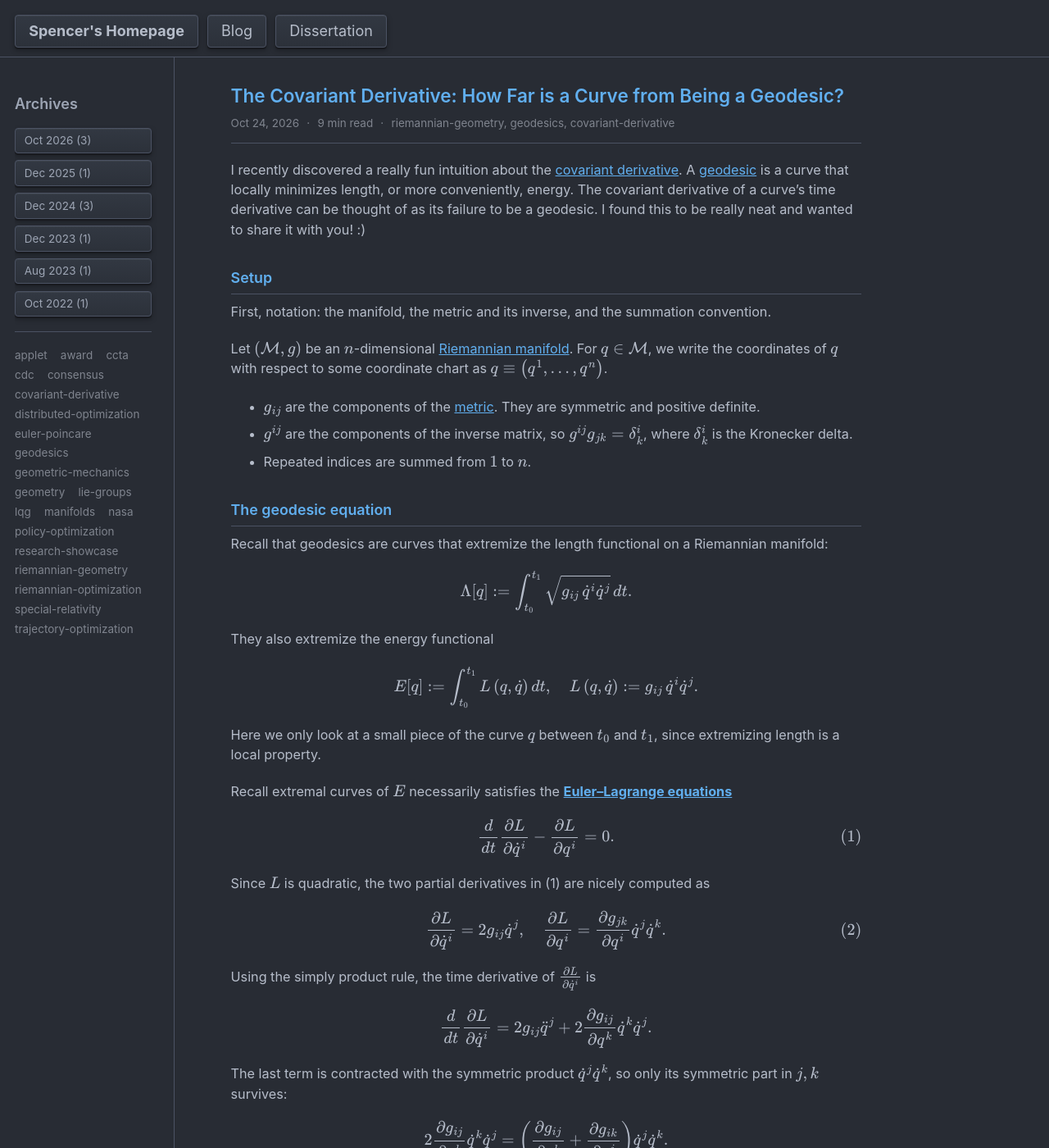
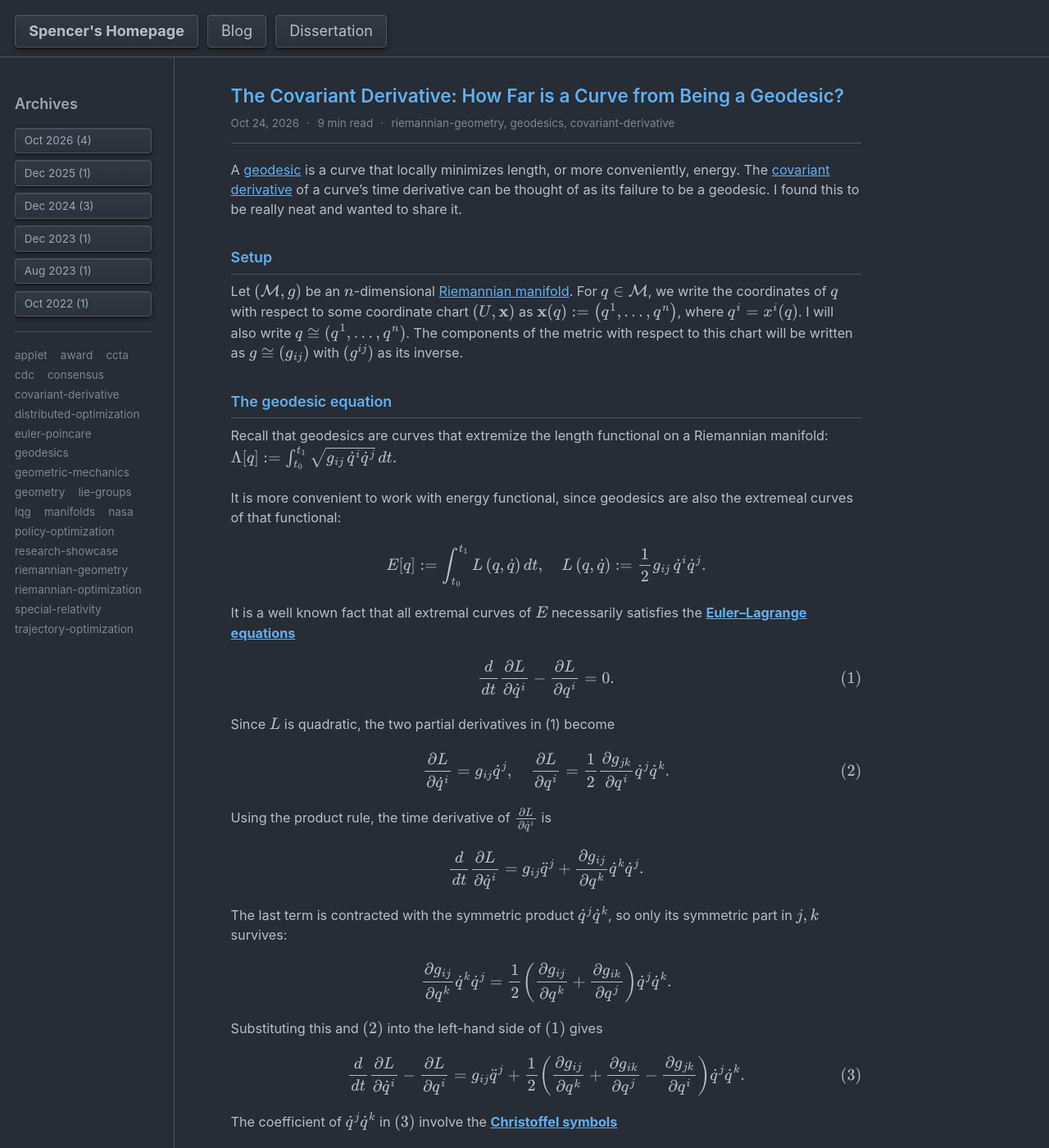
Before and after one commit to spencerkraisler/spencerkraisler.github.io, a Jekyll site: the page built from _entries/covariant-derivative.md, in a window 1280 px wide and 1400 px high. Shown: the whole window at 82% size. Built offline with Jekyll 4.4.1, drawn with Linux system fonts in a browser that asks for light colours; some of the changed text lies outside the part shown.

Commit message:
update '

```diff
--- a/_entries/covariant-derivative.md
+++ b/_entries/covariant-derivative.md
@@ -3,78 +3,68 @@ title: "The Covariant Derivative: How Far is a Curve from Being a Geodesic?"
 date: 2026-10-24
 tags: [riemannian-geometry, geodesics, covariant-derivative]
 ---
-
-I recently discovered a really fun intuition about the [covariant derivative](https://en.wikipedia.org/wiki/Covariant_derivative). A [geodesic](https://en.wikipedia.org/wiki/Geodesic) is a curve that locally minimizes length, or more conveniently, energy. The covariant derivative of a curve's time derivative can be thought of as its failure to be a geodesic. I found this to be really neat and wanted to share it with you! :)
+A [geodesic](https://en.wikipedia.org/wiki/Geodesic) is a curve that locally minimizes length, or more conveniently, energy. The [covariant derivative](https://en.wikipedia.org/wiki/Covariant_derivative) of a curve's time derivative can be thought of as its failure to be a geodesic. I found this to be really neat and wanted to share it.
 
 ## Setup
 
-First, notation: the manifold, the metric and its inverse, and the summation convention.
-
-Let $\left(\calM,g\right)$ be an $n$-dimensional [Riemannian manifold](https://en.wikipedia.org/wiki/Riemannian_manifold). For $q \in \calM$, we write the coordinates of $q$ with respect to some coordinate chart as $q \equiv \left(q^1, \dots, q^n\right)$.
-
-- $g_{ij}$ are the components of the [metric](https://en.wikipedia.org/wiki/Metric_tensor). They are symmetric and positive definite.
-- $g^{ij}$ are the components of the inverse matrix, so $g^{ij} g_{jk} = \delta^i_k$, where $\delta^i_k$ is the Kronecker delta.
-- Repeated indices are summed from $1$ to $n$.
+Let $\left(\calM,g\right)$ be an $n$-dimensional [Riemannian manifold](https://en.wikipedia.org/wiki/Riemannian_manifold). For $q \in \calM$, we write the coordinates of $q$ with respect to some coordinate chart $(U,\bfx)$ as $\bfx(q) := \left(q^1, \dots, q^n\right)$, where $q^i = x^i(q)$. I will also write $q \cong (q^1,\ldots,q^n)$. The components of the metric with respect to this chart will be written as $g \cong (g_{ij})$ with $(g^{ij})$ as its inverse.
 
 ## The geodesic equation
 
 Recall that geodesics are curves that extremize the length functional on a Riemannian manifold:
-
 $$
 \Lambda[q] := \int_{t_0}^{t_1} \sqrt{g_{ij}\, \dot q^i \dot q^j} \, dt .
 $$
 
-They also extremize the energy functional
+It is more convenient to work with energy functional, since geodesics are also the extremeal curves of that functional:
 
 $$
-E[q] := \int_{t_0}^{t_1} L\left(q, \dot q\right) \, dt, \quad L\left(q, \dot q\right) := g_{ij}\, \dot q^i \dot q^j .
+E[q] := \int_{t_0}^{t_1} L\left(q, \dot q\right) \, dt, \quad L\left(q, \dot q\right) := \frac{1}{2} g_{ij}\, \dot q^i \dot q^j .
 $$
 
-Here we only look at a small piece of the curve $q$ between $t_0$ and $t_1$, since extremizing length is a local property.
-
-Recall extremal curves of $E$ necessarily satisfies the **[Euler–Lagrange equations](https://en.wikipedia.org/wiki/Euler%E2%80%93Lagrange_equation)**
+It is a well known fact that all extremal curves of $E$ necessarily satisfies the **[Euler–Lagrange equations](https://en.wikipedia.org/wiki/Euler%E2%80%93Lagrange_equation)**
 
 $$
 \frac{d}{dt} \frac{\partial L}{\partial \dot q^i} - \frac{\partial L}{\partial q^i} = 0 . \tag{1}
 $$
 
-Since $L$ is quadratic, the two partial derivatives in (1) are nicely computed as
+Since $L$ is quadratic, the two partial derivatives in (1) become
 
 $$
-\frac{\partial L}{\partial \dot q^i} = 2 g_{ij} \dot q^j, \quad \frac{\partial L}{\partial q^i} = \frac{\partial g_{jk}}{\partial q^i} \dot q^j \dot q^k . \tag{2}
+\frac{\partial L}{\partial \dot q^i} = g_{ij} \dot q^j, \quad \frac{\partial L}{\partial q^i} = \frac{1}{2} \frac{\partial g_{jk}}{\partial q^i} \dot q^j \dot q^k . \tag{2}
 $$
 
-Using the simply product rule, the time derivative of $\frac{\partial L}{\partial \dot q^i}$ is
+Using the product rule, the time derivative of $\frac{\partial L}{\partial \dot q^i}$ is
 
 $$
-\frac{d}{dt} \frac{\partial L}{\partial \dot q^i} = 2 g_{ij} \ddot q^j + 2 \frac{\partial g_{ij}}{\partial q^k} \dot q^k \dot q^j .
+\frac{d}{dt} \frac{\partial L}{\partial \dot q^i} = g_{ij} \ddot q^j + \frac{\partial g_{ij}}{\partial q^k} \dot q^k \dot q^j .
 $$
 
 The last term is contracted with the symmetric product $\dot q^j \dot q^k$, so only its symmetric part in $j, k$ survives:
 
 $$
-2 \frac{\partial g_{ij}}{\partial q^k} \dot q^k \dot q^j = \left( \frac{\partial g_{ij}}{\partial q^k} + \frac{\partial g_{ik}}{\partial q^j} \right) \dot q^j \dot q^k .
+\frac{\partial g_{ij}}{\partial q^k} \dot q^k \dot q^j = \frac{1}{2} \left( \frac{\partial g_{ij}}{\partial q^k} + \frac{\partial g_{ik}}{\partial q^j} \right) \dot q^j \dot q^k .
 $$
 
 Substituting this and $\left(2\right)$ into the left-hand side of $\left(1\right)$ gives
 
 $$
-\frac{d}{dt} \frac{\partial L}{\partial \dot q^i} - \frac{\partial L}{\partial q^i} = 2 g_{ij} \ddot q^j + \left( \frac{\partial g_{ij}}{\partial q^k} + \frac{\partial g_{ik}}{\partial q^j} - \frac{\partial g_{jk}}{\partial q^i} \right) \dot q^j \dot q^k . \tag{3}
+\frac{d}{dt} \frac{\partial L}{\partial \dot q^i} - \frac{\partial L}{\partial q^i} = g_{ij} \ddot q^j + \frac{1}{2} \left( \frac{\partial g_{ij}}{\partial q^k} + \frac{\partial g_{ik}}{\partial q^j} - \frac{\partial g_{jk}}{\partial q^i} \right) \dot q^j \dot q^k . \tag{3}
 $$
 
-To clean this up, define the **[Christoffel symbols](https://en.wikipedia.org/wiki/Christoffel_symbols)**
+The coefficient of $\dot q^j \dot q^k$ in $\left(3\right)$ involve the **[Christoffel symbols](https://en.wikipedia.org/wiki/Christoffel_symbols)**
 
 $$
 \Gamma^l_{jk} := \frac{1}{2} g^{li} \left( \frac{\partial g_{ij}}{\partial q^k} + \frac{\partial g_{ik}}{\partial q^j} - \frac{\partial g_{jk}}{\partial q^i} \right) . \tag{4}
 $$
 
-They are symmetric in $j$ and $k$. Since $g_{il} g^{lm} = \delta_i^m$, the coefficient of $\dot q^j \dot q^k$ in $\left(3\right)$ is exactly $2 g_{il} \Gamma^l_{jk}$ by $\left(4\right)$. Hence
+Since the coefficient of $\dot q^j \dot q^k$ in $\left(3\right)$ is exactly $g_{il} \Gamma^l_{jk}$ from $\left(4\right)$, we can write
 
 $$
-\frac{d}{dt} \frac{\partial L}{\partial \dot q^i} - \frac{\partial L}{\partial q^i} = 2 g_{il} \left( \ddot q^l + \Gamma^l_{jk} \dot q^j \dot q^k \right) .
+\frac{d}{dt} \frac{\partial L}{\partial \dot q^i} - \frac{\partial L}{\partial q^i} = g_{il} \left( \ddot q^l + \Gamma^l_{jk} \dot q^j \dot q^k \right) .
 $$
 
-Setting the left-hand side of $\left(1\right)$ to zero and multiplying by $\frac{1}{2} g^{ki}$ yields the **geodesic equation**
+Setting the left-hand side of $\left(1\right)$ to zero and multiplying by $g^{ki}$ yields the **geodesic equation**
 
 $$
 \ddot q^k + \Gamma^k_{ij}\left(q\right)\, \dot q^i \dot q^j = 0 .
@@ -90,13 +80,11 @@ with these initial conditions.
 
 ## Covariant acceleration of an arbitrary curve
 
-Plugging an arbitrary curve into the left-hand side of the geodesic equation gives a vector $\bfa \in T_{q\left(t\right)} \calM$ with components
+Instead of a geodesic, we can plug an arbitrary curve into the left-hand side of the geodesic equation. This gives us a vector $\bfa \in T_{q\left(t\right)} \calM$ which we will call the covariant acceleration; its components are
 
 $$
 a^k := \ddot q^k + \Gamma^k_{ij}\left(q\right)\, \dot q^i \dot q^j .
 $$
-
-We can call it the **covariant acceleration**.
 
 ### What does $\bfa$ measure?
 
@@ -150,16 +138,16 @@ $$
 
 Now suppose $\delta E_q [ \delta q ] = 0$ for every variation $\delta q$. By the [fundamental lemma of the calculus of variations](https://en.wikipedia.org/wiki/Fundamental_lemma_of_the_calculus_of_variations), the bracket in $\left(6\right)$ must vanish identically. These are exactly the Euler–Lagrange equations $\left(1\right)$.
 
-Earlier, we showed that the bracket in $\left(6\right)$ equals $2 g_{ik} \left( \ddot q^k + \Gamma^k_{ij} \dot q^i \dot q^j \right)$, which is $2 g_{ik} a^k$:
+Earlier, we showed that the bracket in $\left(6\right)$ equals $g_{ik} \left( \ddot q^k + \Gamma^k_{ij} \dot q^i \dot q^j \right)$, which is $g_{ik} a^k$:
 
 $$
-\frac{d}{dt} \frac{\partial L}{\partial \dot q^i} - \frac{\partial L}{\partial q^i} = 2 g_{ik}\, a^k .
+\frac{d}{dt} \frac{\partial L}{\partial \dot q^i} - \frac{\partial L}{\partial q^i} = g_{ik}\, a^k .
 $$
 
 Substituting into $\left(6\right)$,
 
 $$
-\delta E_q [ \delta q ] = - 2 \int_{t_0}^{t_1} g_{ik}\, a^k \delta q^i \, dt = -2 \int_{t_0}^{t_1} g(\bfa, \delta \bfq) \ dt .
+\delta E_q [ \delta q ] = - \int_{t_0}^{t_1} g_{ik}\, a^k \delta q^i \, dt = - \int_{t_0}^{t_1} g(\bfa, \delta \bfq) \ dt .
 $$
 
-The integrand is the Riemannian metric applied to $-2 \bfa$ and $\delta q$. In particular, $\delta E_q [ \delta q ] = 0$ for every $\delta q$ exactly when $\bfa = 0$. More than that, $-2 \bfa$ is the gradient of $E$ at $q$, so $\bfa$ points in the direction of steepest energy descent, and its size measures how far $q$ is from being a critical point of $E$. This gives $\bfa$ a variational meaning.
+The integrand is the Riemannian metric applied to $-\bfa$ and $\delta q$. In particular, $\delta E_q [ \delta q ] = 0$ for every $\delta q$ exactly when $\bfa = 0$. More than that, $-\bfa$ is the gradient of $E$ at $q$, so $\bfa$ points in the direction of steepest energy descent, and its size measures how far $q$ is from being a critical point of $E$. This gives $\bfa$ a variational meaning.
```
Also changed, not shown: _entries/special-relativity-part-1.md (added, +65 -0 lines), .obsidian/app.json, .obsidian/workspace.json.
